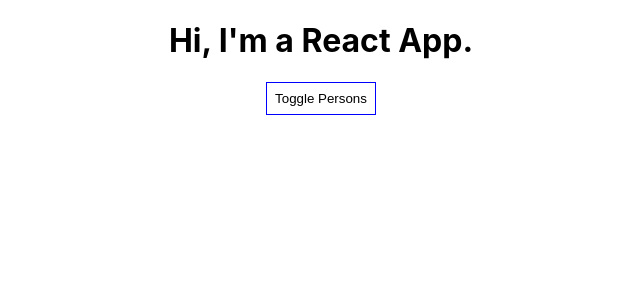
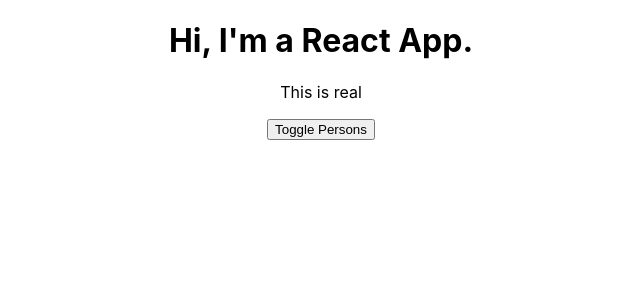
Before and after one commit to cpramshad/react-complete-guide, a React (Create React App) app: page / in a window 1280 px wide. Shown: the top 300 px of the page, without its empty margins (319-959 px from the left). Built offline with nearby package versions, Linux system fonts and the light colour scheme.

Commit message:
[feature] - Added cockpit component

```diff
--- /dev/null
+++ b/src/components/Cockpit/Cockpit.js
@@ -0,0 +1,29 @@
+import React from 'react';
+import classes from './Cockpit.module.css';
+
+const Cockpit = (props) => {
+    const assignedClasses = [];
+    let btnClass = '';
+    if(props.showPersons) {
+        btnClass = classes.red;
+    }
+
+    if(props.persons.length <= 2) {
+        assignedClasses.push(classes.red);
+    }
+    if(props.persons.length <= 1) {
+        assignedClasses.push(classes.bold);
+    }
+
+    return (
+        <div>
+            <h1>Hi, I'm a React App.</h1>
+            <p className={assignedClasses.join(' ')}>This is real</p>
+            <button
+                className={btnClass}
+                onClick={props.clicked}>Toggle Persons</button>
+        </div>
+    );
+};
+
+export default Cockpit;
--- /dev/null
+++ b/src/components/Cockpit/Cockpit.module.css
@@ -0,0 +1,18 @@
+.red {
+    color: red;
+}
+
+.bold {
+    font-weight: bold;
+}
+
+.button {
+    background-color: 'white';
+    border: '1px solid blue';
+    padding: '8px';
+    cursor: 'pointer';
+}
+
+.button.red{
+    background-color: red;
+}
--- /dev/null
+++ b/src/components/Persons/Persons.js
@@ -0,0 +1,13 @@
+import React from 'react';
+import Person from './Person/Person';
+
+const Persons = (props) => props.persons.map((person, index) => {
+        return <Person
+        click={ () => props.clicked(index)}
+        name={person.name}
+        age={person.age}
+        key={person.id}
+        change = { (event) => props.changed(event, person.id)} />
+      });
+
+export default Persons;
--- a/src/containers/App.js
+++ b/src/containers/App.js
@@ -1,7 +1,77 @@
 // import React, { useState } from 'react';
 import React, { Component } from 'react';
 import classes from './App.module.css';
-import Person from '../components/Person/Person';
+import Persons from '../components/Persons/Persons';
+import Cockpit from '../components/Cockpit/Cockpit';
+
+class App extends Component {
+  state = {
+    persons: [
+      { id: '1', name: 'Ram', age: 36 },
+      { id: '2', name: 'Max', age: 28 },
+      { id: '3', name: 'Haya', age: 6 }
+    ],
+    showPersons: false
+  }
+
+  nameChangedHandler = (event, id) => {
+    const personIndex = this.state.persons.findIndex(p => {
+      return p.id === id;
+    });
+
+    const person = { ...this.state.persons[personIndex] };
+    person.name = event.target.value;
+
+    const persons = [...this.state.persons];
+    persons[personIndex] = person;
+
+    this.setState({
+      persons: persons
+    });
+  }
+
+  togglePersonsHandler = () => {
+    const showPersons = this.state.showPersons;
+    this.setState({
+      showPersons: !showPersons
+    })
+  }
+
+  deletePersonHandler = (personIndex) => {
+    const persons = [...this.state.persons];
+    persons.splice(personIndex, 1);
+    this.setState({
+      persons: persons
+    })
+  }
+
+  render() {
+    let persons = null;
+
+    if (this.state.showPersons) {
+      persons = <Persons
+        persons={this.state.persons}
+        clicked={this.deletePersonHandler}
+        changed={this.nameChangedHandler}
+      />
+    }
+
+    return (
+      <div className={classes.App}>
+        <Cockpit
+          showPersons={this.state.showPersons}
+          persons={this.state.persons}
+          clicked={this.togglePersonsHandler} />
+        {persons}
+      </div>
+    );
+  }
+}
+
+export default App;
+
+
+
 
 // const App = props => {
 //   const [personsState, setPersonsState] = useState({
@@ -32,97 +102,3 @@ import Person from '../components/Person/Person';
 //     // React.createElement('div', {className: 'App'}, React.createElement('h1', null, 'Hi'))
 //   );
 // }
-
-
-
-class App extends Component {
-  state = {
-    persons: [
-      { id: '1', name: 'Ram', age: 36 },
-      { id: '2', name: 'Max', age: 28 },
-      { id: '3', name: 'Haya', age: 6 }
-    ],
-    showPersons: false
-  }
-
-  // swithNameHandler = (newName) => {
-  //   console.log('Clicked');
-  //   this.setState({
-  //     persons: [
-  //       { name: newName, age: 36 },
-  //       { name: 'Max', age: 38 }
-  //     ]
-  //   })
-  // }
-
-  nameChangedHandler = (event, id) => {
-    const personIndex = this.state.persons.findIndex(p => {
-     return p.id === id;
-    });
-
-    const person = {...this.state.persons[personIndex]};
-    person.name = event.target.value;
-
-    const persons = [...this.state.persons];
-    persons[personIndex] = person;
-
-    this.setState({
-      persons: persons
-    });
-  }
-
-  togglePersonsHandler = () => {
-    const showPersons = this.state.showPersons;
-    this.setState({
-      showPersons: !showPersons
-    })
-  }
-
-  deletePersonHandler = (personIndex) => {
-    const persons = [...this.state.persons];
-    persons.splice(personIndex, 1);
-    this.setState({
-      persons: persons
-    })
-  }
-
-
-
-  render() {
-    const style = {
-      backgroundColor: 'white',
-      border: '1px solid blue',
-      padding: '8px',
-      cursor: 'pointer'
-    }
-
-    let persons = null;
-
-    if (this.state.showPersons) {
-      persons = (
-        <div>
-          {this.state.persons.map((person, index) => {
-            return <Person
-            click={ () => this.deletePersonHandler(index)}
-            name={person.name}
-            age={person.age}
-            key={person.id}
-            change = { (event) => this.nameChangedHandler(event, person.id)} />
-          })}
-        </div>
-      );
-    }
-
-    return (
-      <div className={classes.App}>
-        <div className={classes.person}></div>
-        <h1>Hi, I'm a React App.</h1>
-        <button style={style} onClick={this.togglePersonsHandler}>Toggle Persons</button>
-        {persons}
-      </div>
-      // React.createElement('div', {className: 'App'}, React.createElement('h1', null, 'Hi'))
-    );
-  }
-}
-
-export default App;
```
